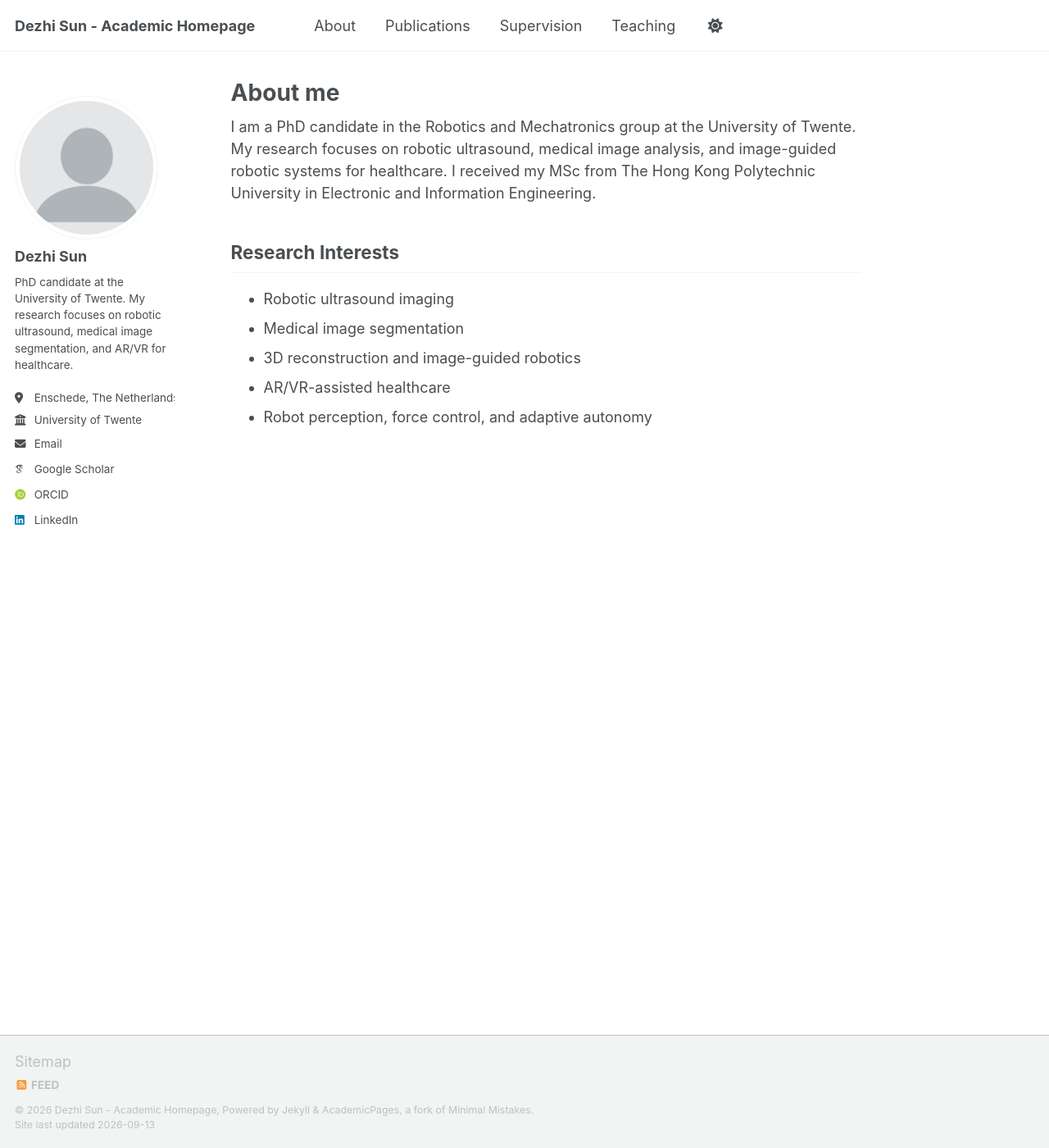
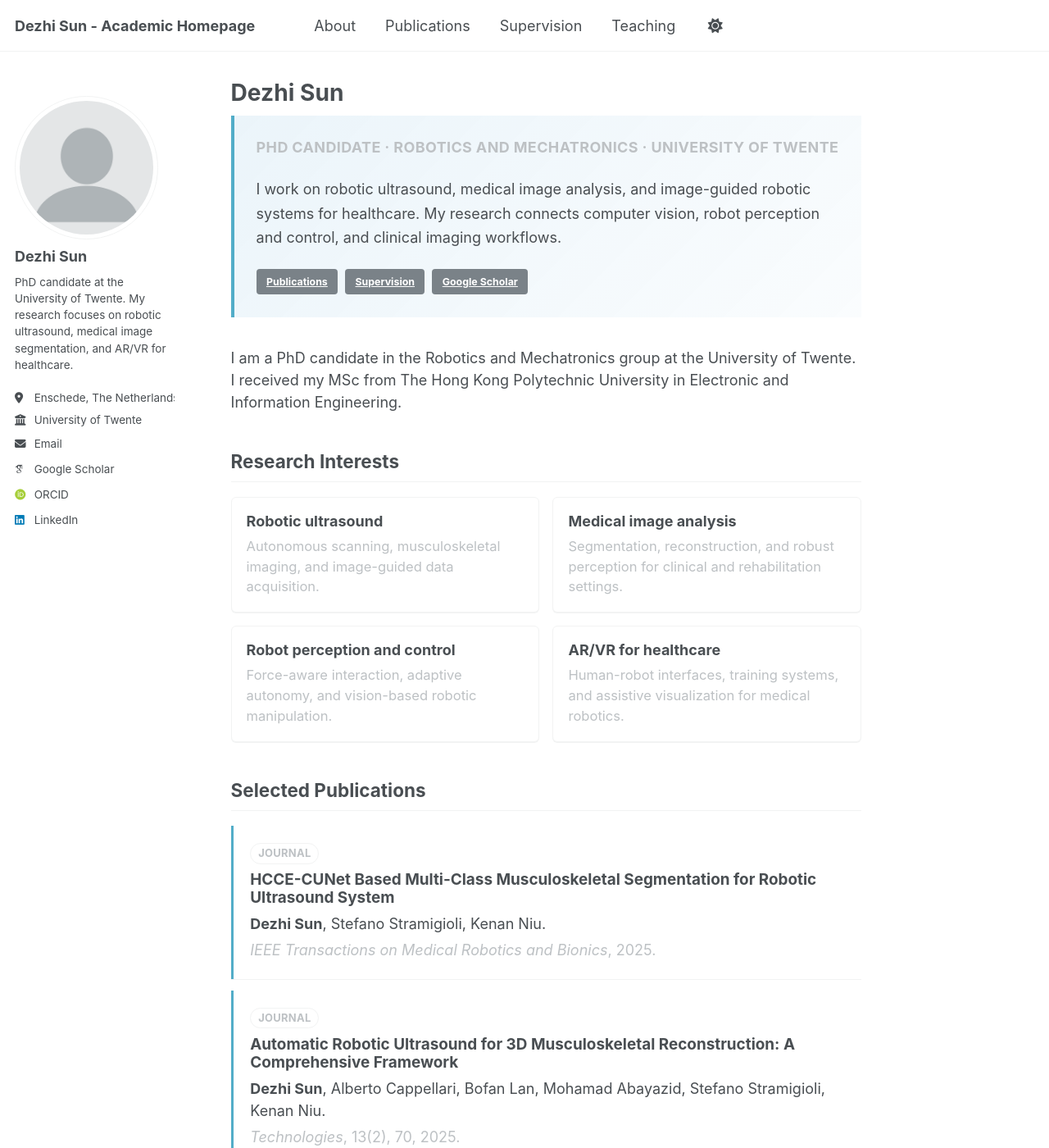
Before and after one commit to Jacksundezhi/Jacksundezhi.github.io, a Jekyll site: the page built from _pages/about.md, in a window 1280 px wide and 1400 px high. Shown: the whole window at 82% size. Built offline with Jekyll 4.4.1, drawn with Linux system fonts in a browser that asks for light colours; some web fonts are replaced; a script bundle is joined from its source files by our own code; library files that are not in the unit come from our copies; some of the changed text lies outside the part shown.

Commit message:
Improve homepage structure and styling

```diff
--- a/_pages/about.md
+++ b/_pages/about.md
@@ -1,18 +1,75 @@
 ---
 permalink: /
-title: "About me"
+title: "Dezhi Sun"
 author_profile: true
 redirect_from:
   - /about/
   - /about.html
 ---
 
-I am a PhD candidate in the Robotics and Mechatronics group at the University of Twente. My research focuses on robotic ultrasound, medical image analysis, and image-guided robotic systems for healthcare. I received my MSc from The Hong Kong Polytechnic University in Electronic and Information Engineering.
+<div class="home-hero">
+  <p class="home-kicker">PhD Candidate · Robotics and Mechatronics · University of Twente</p>
+  <p class="home-lead">I work on robotic ultrasound, medical image analysis, and image-guided robotic systems for healthcare. My research connects computer vision, robot perception and control, and clinical imaging workflows.</p>
+  <div class="home-actions">
+    <a class="btn btn--primary btn--small" href="/publications/">Publications</a>
+    <a class="btn btn--primary btn--small" href="/supervision/">Supervision</a>
+    {% if site.author.googlescholar %}
+      <a class="btn btn--primary btn--small" href="{{ site.author.googlescholar }}">Google Scholar</a>
+    {% endif %}
+  </div>
+</div>
+
+I am a PhD candidate in the Robotics and Mechatronics group at the University of Twente. I received my MSc from The Hong Kong Polytechnic University in Electronic and Information Engineering.
 
 ## Research Interests
 
-- Robotic ultrasound imaging
-- Medical image segmentation
-- 3D reconstruction and image-guided robotics
-- AR/VR-assisted healthcare
-- Robot perception, force control, and adaptive autonomy
+<div class="research-grid">
+  <div class="research-card">
+    <h3>Robotic ultrasound</h3>
+    <p>Autonomous scanning, musculoskeletal imaging, and image-guided data acquisition.</p>
+  </div>
+  <div class="research-card">
+    <h3>Medical image analysis</h3>
+    <p>Segmentation, reconstruction, and robust perception for clinical and rehabilitation settings.</p>
+  </div>
+  <div class="research-card">
+    <h3>Robot perception and control</h3>
+    <p>Force-aware interaction, adaptive autonomy, and vision-based robotic manipulation.</p>
+  </div>
+  <div class="research-card">
+    <h3>AR/VR for healthcare</h3>
+    <p>Human-robot interfaces, training systems, and assistive visualization for medical robotics.</p>
+  </div>
+</div>
+
+## Selected Publications
+
+<div class="publication-list compact">
+  <article class="pub-entry">
+    <span class="pub-label">Journal</span>
+    <h3>HCCE-CUNet Based Multi-Class Musculoskeletal Segmentation for Robotic Ultrasound System</h3>
+    <p><strong>Dezhi Sun</strong>, Stefano Stramigioli, Kenan Niu.</p>
+    <p class="pub-meta"><em>IEEE Transactions on Medical Robotics and Bionics</em>, 2025.</p>
+  </article>
+  <article class="pub-entry">
+    <span class="pub-label">Journal</span>
+    <h3>Automatic Robotic Ultrasound for 3D Musculoskeletal Reconstruction: A Comprehensive Framework</h3>
+    <p><strong>Dezhi Sun</strong>, Alberto Cappellari, Bofan Lan, Mohamad Abayazid, Stefano Stramigioli, Kenan Niu.</p>
+    <p class="pub-meta"><em>Technologies</em>, 13(2), 70, 2025.</p>
+  </article>
+</div>
+
+[View all publications](/publications/){: .btn .btn--primary .btn--small}
+
+## Supervision and Teaching
+
+<div class="home-summary-grid">
+  <a class="summary-card" href="/supervision/">
+    <strong>Student supervision</strong>
+    <span>MSc, BSc, and Academic Skills projects in robotics, perception, AR/VR, and medical AI.</span>
+  </a>
+  <a class="summary-card" href="/teaching/">
+    <strong>Teaching</strong>
+    <span>Teaching assistant experience in image reconstruction, AI, image processing, and computer vision.</span>
+  </a>
+</div>
--- a/assets/css/main.scss
+++ b/assets/css/main.scss
@@ -80,3 +80,107 @@
 .pub-meta {
   color: var(--global-text-color-light);
 }
+
+.home-hero {
+  margin-bottom: 2rem;
+  padding: 1.35rem 1.5rem;
+  border-left: 4px solid var(--global-link-color);
+  background: linear-gradient(135deg, rgba(0, 121, 193, 0.08), rgba(0, 121, 193, 0.02));
+}
+
+.home-kicker {
+  margin: 0 0 0.45rem;
+  color: var(--global-text-color-light);
+  font-size: 0.85em;
+  font-weight: 700;
+  letter-spacing: 0.02em;
+  text-transform: uppercase;
+}
+
+.home-lead {
+  margin: 0;
+  font-size: 1.12em;
+  line-height: 1.65;
+}
+
+.home-actions {
+  display: flex;
+  flex-wrap: wrap;
+  gap: 0.5rem;
+  margin-top: 1rem;
+}
+
+.research-grid,
+.home-summary-grid {
+  display: grid;
+  grid-template-columns: repeat(2, minmax(0, 1fr));
+  gap: 0.9rem;
+  margin: 1rem 0 1.5rem;
+}
+
+.research-card,
+.summary-card {
+  display: block;
+  padding: 1rem;
+  border: 1px solid var(--global-border-color);
+  border-radius: 6px;
+  background: var(--global-bg-color);
+  box-shadow: 0 1px 0 var(--global-border-color);
+}
+
+.research-card h3 {
+  margin: 0 0 0.4rem;
+  font-size: 1em;
+}
+
+.research-card p,
+.summary-card span {
+  margin: 0;
+  color: var(--global-text-color-light);
+  font-size: 0.92em;
+  line-height: 1.5;
+}
+
+.summary-card {
+  color: inherit;
+  text-decoration: none;
+}
+
+.summary-card strong {
+  display: block;
+  margin-bottom: 0.35rem;
+}
+
+.summary-card:hover {
+  border-color: var(--global-link-color);
+}
+
+.publication-list.compact .pub-entry {
+  margin-bottom: 0.75rem;
+}
+
+.page-intro {
+  color: var(--global-text-color-light);
+  font-size: 1.02em;
+}
+
+.supervision-list ul,
+.supervision-list {
+  margin-top: 0.5rem;
+}
+
+.supervision-list li {
+  margin-bottom: 0.55rem;
+  line-height: 1.55;
+}
+
+@media (max-width: 700px) {
+  .research-grid,
+  .home-summary-grid {
+    grid-template-columns: 1fr;
+  }
+
+  .home-hero {
+    padding: 1rem;
+  }
+}
```
Also changed, not shown: _pages/supervision.md (+14 -0 lines), _pages/teaching.md (+2 -0 lines).
